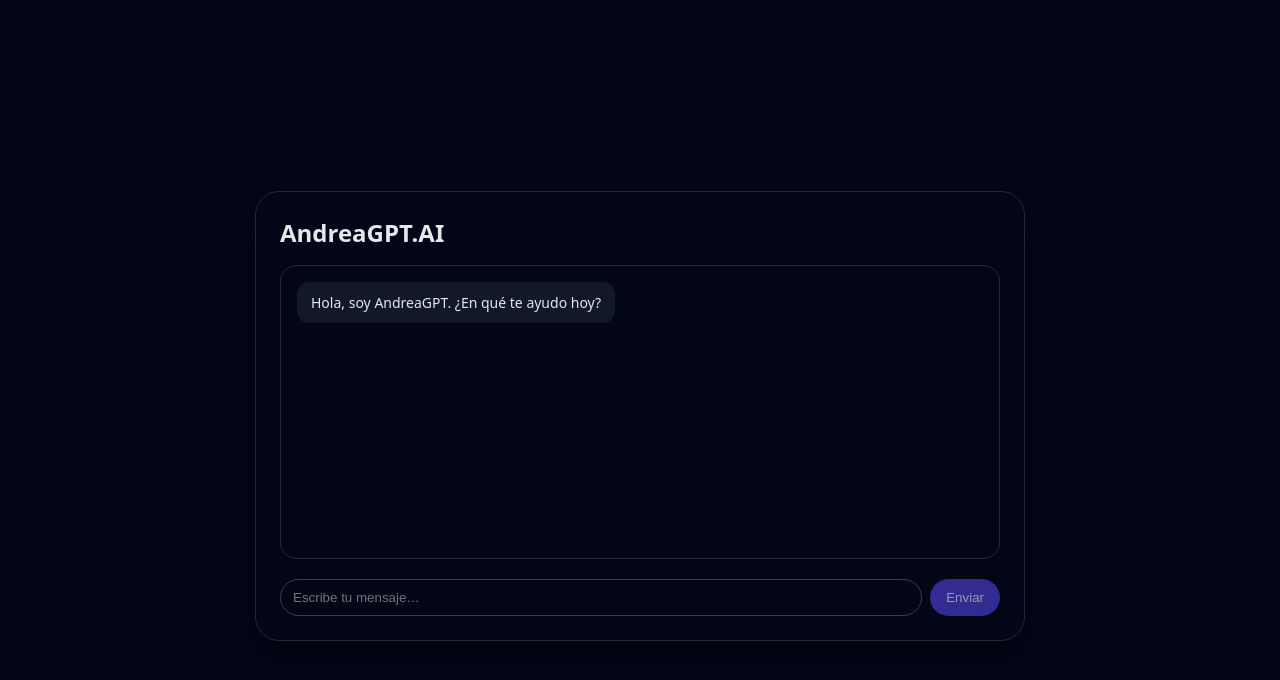
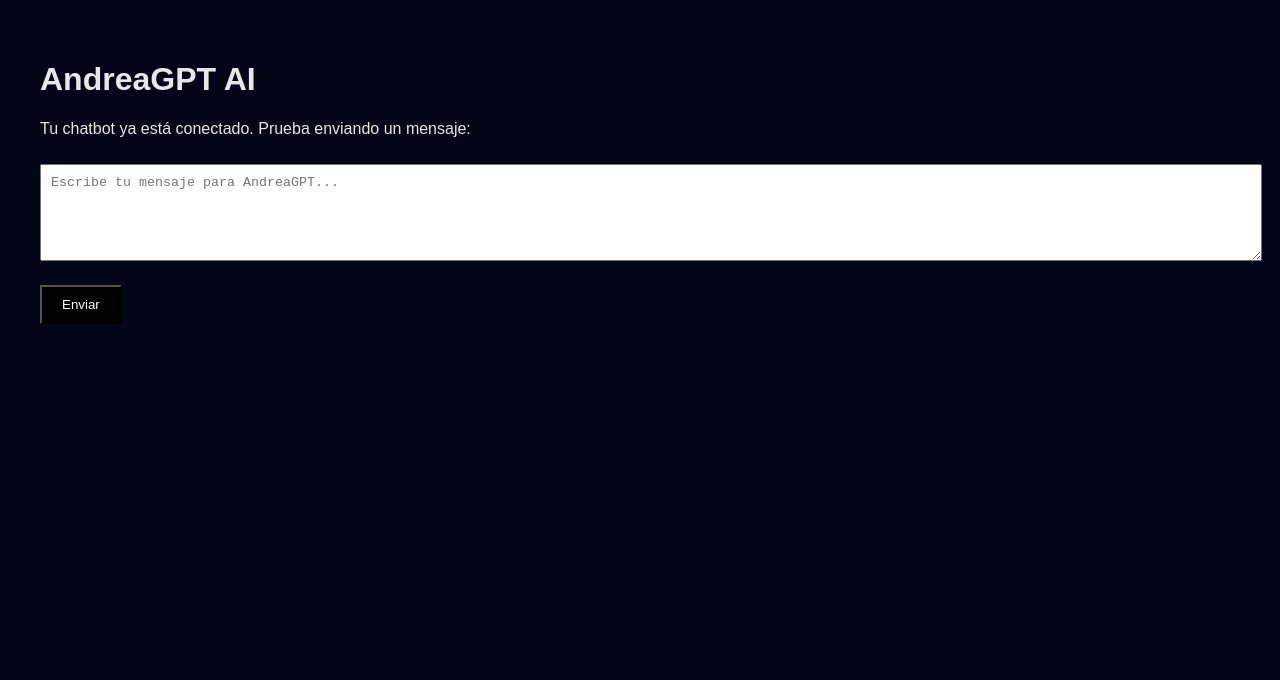
Before and after one commit to andreagpt/AndreaGPT.AI, a Next.js app: page / in a window 1280 px wide. Shown: the top 680 px of the page. Built offline with nearby package versions, Linux system fonts and the light colour scheme.

Commit message:
Update page.jsx

```diff
--- a/app/page.jsx
+++ b/app/page.jsx
@@ -1,96 +1,29 @@
-"use client";
+export default function Home() {
+  return (
+    <div style={{ padding: "40px", fontFamily: "sans-serif" }}>
+      <h1>AndreaGPT AI</h1>
+      <p>Tu chatbot ya está conectado. Prueba enviando un mensaje:</p>
 
-import { useState } from "react";
+      <form action="/api/chat" method="POST">
+        <textarea
+          name="messages"
+          placeholder="Escribe tu mensaje para AndreaGPT..."
+          rows={5}
+          style={{ width: "100%", padding: "10px", marginTop: "10px" }}
+        ></textarea>
 
-export default function HomePage() {
-  const [messages, setMessages] = useState([
-    {
-      role: "assistant",
-      content: "Hola, soy AndreaGPT. ¿En qué te ayudo hoy?",
-    },
-  ]);
-  const [input, setInput] = useState("");
-  const [isLoading, setIsLoading] = useState(false);
-
-  async function handleSubmit(e) {
-    e.preventDefault();
-    if (!input.trim() || isLoading) return;
-
-    const newMessages = [
-      ...messages,
-      { role: "user", content: input.trim() },
-    ];
-
-    setMessages(newMessages);
-    setInput("");
-    setIsLoading(true);
-
-    try {
-      const res = await fetch("/api/chat", {
-        method: "POST",
-        headers: { "Content-Type": "application/json" },
-        body: JSON.stringify({ messages: newMessages }),
-      });
-
-      if (!res.ok) {
-        throw new Error(`Error ${res.status}`);
-      }
-
-      const data = await res.json();
-      const replyContent =
-        data.reply?.content ?? "Ups, algo salió mal hablando con el modelo.";
-
-      setMessages([
-        ...newMessages,
-        { role: "assistant", content: replyContent },
-      ]);
-    } catch (err) {
-      console.error(err);
-      setMessages([
-        ...newMessages,
-        {
-          role: "assistant",
-          content:
-            "No pude hablar con el modelo ahora mismo. Revisa tu OPENAI_API_KEY en Vercel.",
-        },
-      ]);
-    } finally {
-      setIsLoading(false);
-    }
-  }
-
-  return (
-    <main>
-      <div className="chat-container">
-        <h1 className="chat-title">AndreaGPT.AI</h1>
-
-        <div className="messages">
-          {messages.map((m, i) => (
-            <div
-              key={i}
-              className={`message ${m.role === "user" ? "user" : "assistant"}`}
-            >
-              {m.content}
-            </div>
-          ))}
-          {isLoading && (
-            <div className="message assistant">
-              AndreaGPT está respondiendo…
-            </div>
-          )}
-        </div>
-
-        <form className="input-row" onSubmit={handleSubmit}>
-          <input
-            placeholder="Escribe tu mensaje…"
-            value={input}
-            onChange={(e) => setInput(e.target.value)}
-          />
-          <button type="submit" disabled={!input.trim() || isLoading}>
-            Enviar
-          </button>
-        </form>
-      </div>
-    </main>
+        <button
+          type="submit"
+          style={{
+            marginTop: "20px",
+            padding: "10px 20px",
+            background: "black",
+            color: "white",
+          }}
+        >
+          Enviar
+        </button>
+      </form>
+    </div>
   );
 }
```
